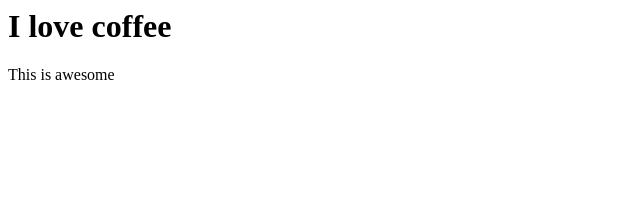
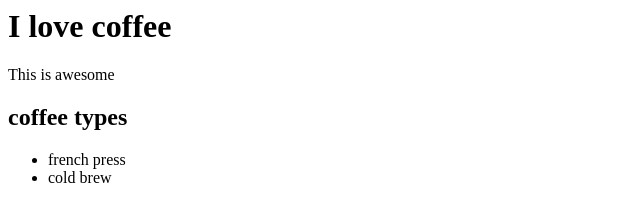
Before and after one commit to inderwies/project1, a plain HTML site: page index.html in a window 1280 px wide. Shown: the whole page, without its empty margins (0-640 px from the left). Drawn offline with Linux system fonts and the light colour scheme.

Commit message:
added list of changes

```diff
--- a/index.html
+++ b/index.html
@@ -5,6 +5,15 @@
 <body>
   <h1>I love coffee</h1>
   <p>This is awesome</p>
-  <u
+  <h2>coffee types</h2>
+  <ul>
+    <li>french press</li>
+    <li>cold brew</li>
+    </li>
+  </ul>
+
+  <section>
+  </section>
+
 </body>
 <html>
```
